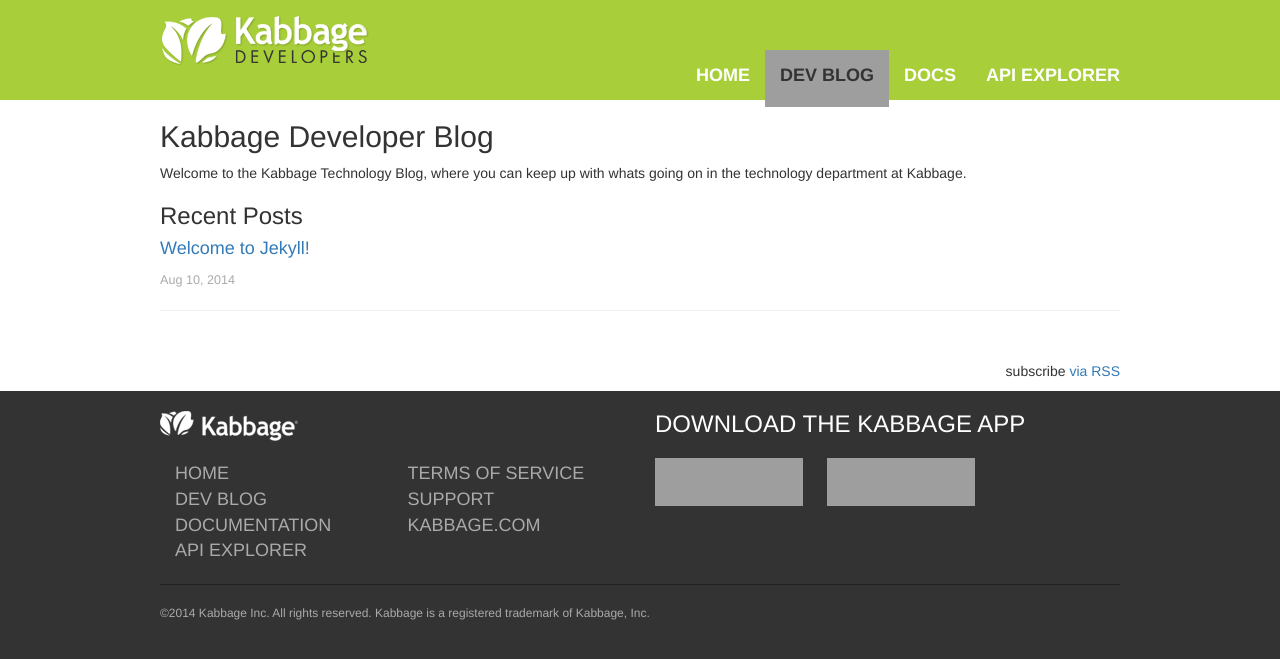
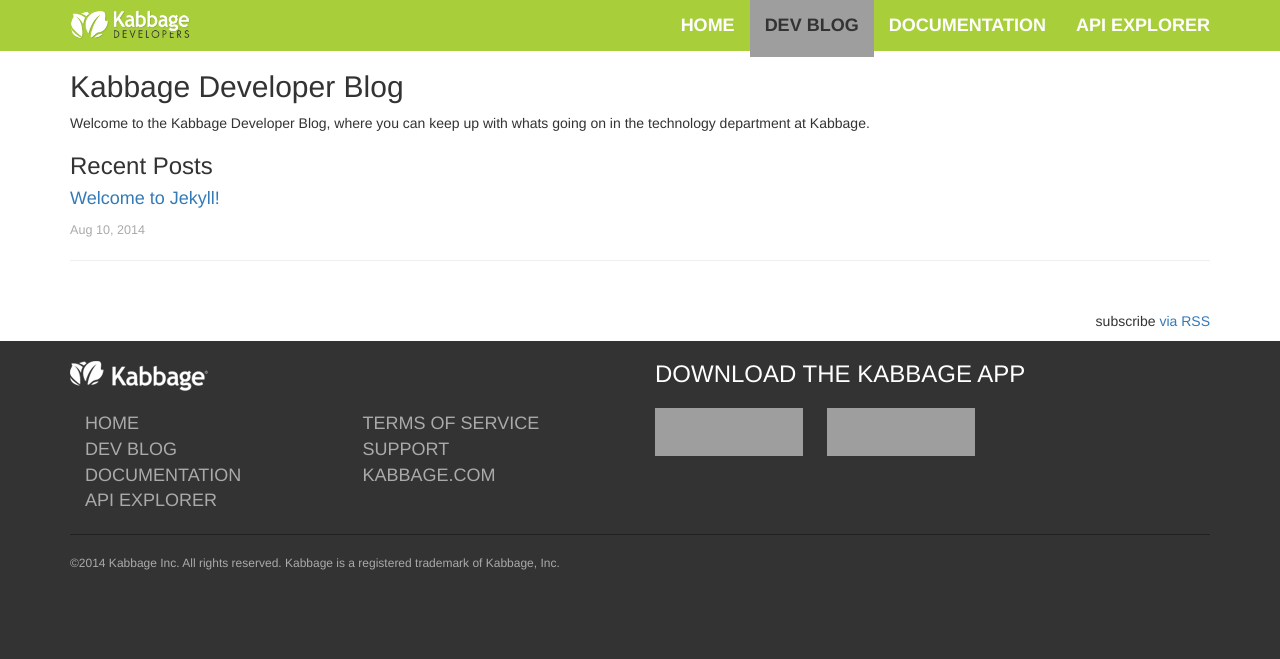
Before and after one commit to KabbageInc/kabbageinc.github.io, a Jekyll site: the page built from index.html, in a window 1280 px wide and 900 px high, cut to the strip 0-659 px from the top of the window. Built offline with Jekyll 4.4.1, drawn with Linux system fonts in a browser that asks for light colours; nearby versions of some CDN libraries; grey boxes are pictures that could not be loaded.

Commit message:
Misc fixes and enhancements

```diff
--- a/_includes/footer.html
+++ b/_includes/footer.html
@@ -17,7 +17,7 @@
                     </ul>
                 </div>
             </div>
-            <div class="col-md-6">
+            <div class="col-md-6 hidden-sm hidden-xs">
                 <h3>Download the Kabbage App</h2>
                 <div class="footer-nav">
                     <a href="https://itunes.apple.com/us/app/kabbage/id681998448?mt=8" target="_blank">
--- a/_includes/header.html
+++ b/_includes/header.html
@@ -16,7 +16,7 @@
                 <ul class="nav navbar-nav navbar-right">
                     <li><a href="{{ site.portal_url}}">Home</a></li>
                     <li class="active"><a href="#">Dev Blog</a></li>
-                    <li><a href="{{ '/docs' | prepend: site.portal_url}}">Docs</a></li>
+                    <li><a href="{{ '/docs' | prepend: site.portal_url}}">Documentation</a></li>
                     <li><a href="{{ site.portal_url}}">API Explorer</a></li>
                 </ul>
             </div>
--- a/_layouts/default.html
+++ b/_layouts/default.html
@@ -14,6 +14,7 @@
     </div>
 
     {% include footer.html %}
+    {% include scripts.html %}
 
     </body>
 </html>
--- a/css/main.scss
+++ b/css/main.scss
@@ -1,7 +1,7 @@
 ---
 ---
 
-$header_height: 100px;
+$header_height: 50px;
 
 html, body {
     height: 100%;
@@ -9,11 +9,15 @@
 
 header {
     nav {
-        height: $header_height;
+        min-height: $header_height;
         line-height: $header_height;
 
         .navbar-brand {
-            line-height: $header_height - 30px;
+            padding: 10px 15px;
+
+            img {
+                height: 100%;
+            }
         }
 
         .navbar-nav {
@@ -66,12 +70,6 @@
     margin-top: $header_height;
 }
 
-@media (min-width: 992px) {
-    .container {
-        width: 990px;
-    }
-}
-
 .navbar-kabbage {
     background-color: #a8cf39;
 
@@ -99,6 +97,7 @@
 
             background: url('https://kabbage-media-user.s3.amazonaws.com/Media/Default/Images/Mashery/arrow.png') center bottom no-repeat;
             padding-bottom: 7px;
+            margin-bottom: -7px;
         }
     }
 }
--- a/index.html
+++ b/index.html
@@ -7,7 +7,7 @@
     <h2>{{ site.title }}</h2>
 
     <p>
-        Welcome to the Kabbage Technology Blog, where you can keep up with whats
+        Welcome to the Kabbage Developer Blog, where you can keep up with whats
         going on in the technology department at Kabbage.
     </p>
 
```
